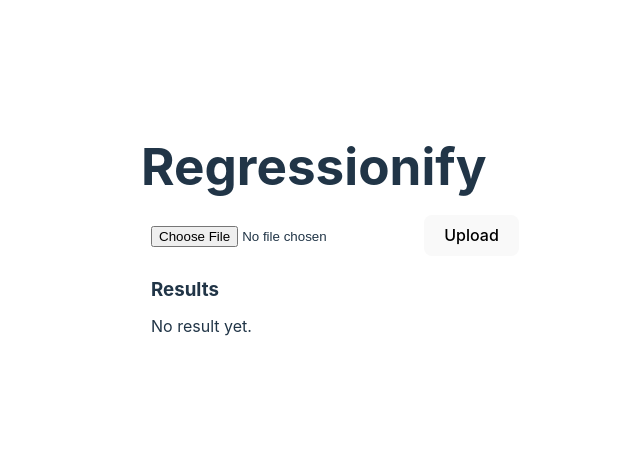
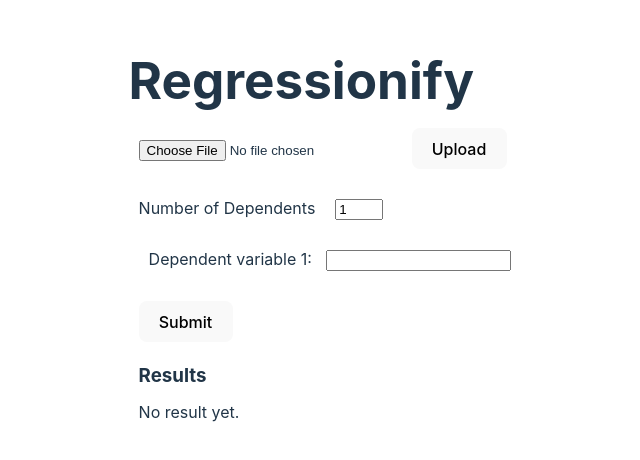
Before and after one commit to potakaaa/regressionify-old, a React (Vite) app in the folder client/: page / in a window 1280 px wide. Shown: the part 172-632 px from the top of the page, without its empty margins (305-945 px from the left). Built offline with nearby package versions, Linux system fonts and the light colour scheme.

Commit message:
can now upload file

```diff
--- a/client/src/pages/UploadFileForm.tsx
+++ b/client/src/pages/UploadFileForm.tsx
@@ -4,6 +4,15 @@ import axios from "axios";
 const UploadFileForm = () => {
   const [file, setFile] = useState<File | null>(null);
   const [result, setResult] = useState<string | null>(null);
+
+  const [xInputNum, setXInputNum] = useState(1);
+  const [xInputValues, setXInputValues] = useState<string[]>([]);
+
+  const handleInputChange = (index: number, value: string) => {
+    const newValues = [...xInputValues];
+    newValues[index] = value;
+    setXInputValues(newValues);
+  };
 
   const handleFileChange = (e: React.ChangeEvent<HTMLInputElement>) => {
     if (e.target.files) {
@@ -43,12 +52,41 @@ const UploadFileForm = () => {
 
   return (
     <div>
-      <p>{}</p>
       <form onSubmit={handleSubmit}>
         <input type="file" accept=".xlsx,.xls" onChange={handleFileChange} />
         <button type="submit">Upload</button>
       </form>
 
+      <div>
+        <label>Number of Dependents</label>
+        <input
+          type="number"
+          min={1}
+          max={7}
+          value={xInputNum}
+          onChange={(e) => {
+            const count = parseInt(e.target.value, 10);
+            setXInputNum(count);
+            setXInputValues(new Array(count).fill(""));
+          }}
+        />
+      </div>
+      <div>
+        {Array.from({ length: xInputNum }).map((_, index) => (
+          <div key={index} style={{ marginBottom: "10px" }}>
+            <label>
+              Dependent variable {index + 1}:{" "}
+              <input
+                key={index}
+                type="text"
+                value={xInputValues[index] || ""}
+                onChange={(e) => handleInputChange(index, e.target.value)}
+              />
+            </label>
+          </div>
+        ))}
+        <button>Submit</button>
+      </div>
       <div>
         <h3>Results</h3>
         <p>{result || "No result yet."}</p>
```
